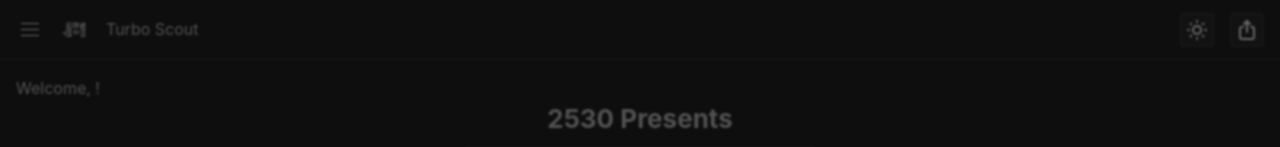
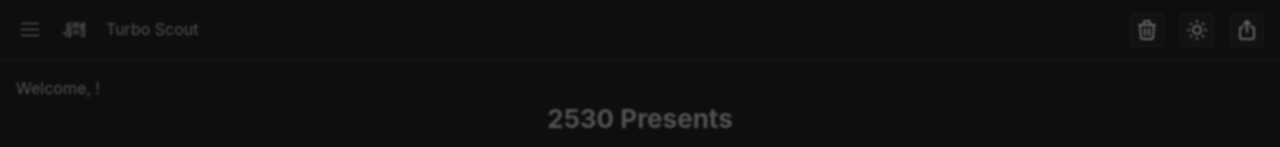
Before and after one commit to Team2530/turbo-scout, a Next.js app: page / in a window 1280 px wide. Shown: the top 147 px of the page. Built offline with nearby package versions, Linux system fonts and the light colour scheme; no server answers; grey boxes are pictures that could not be loaded.

Commit message:
addTrashButton

```diff
--- a/src/app/navigation.tsx
+++ b/src/app/navigation.tsx
@@ -1,7 +1,7 @@
 import { AppShell, Burger, Group, UnstyledButton, Image, Text, Stack, ActionIcon, useMantineColorScheme, Center } from "@mantine/core";
 import { useDisclosure } from "@mantine/hooks";
 import Link from "next/link";
-import { IconSun, IconMoon, IconShare2 } from '@tabler/icons-react';
+import { IconSun, IconMoon, IconShare2, IconTrash } from '@tabler/icons-react';
 import { useRouter } from "next/navigation";
 import { TurboContext } from "./lib/context";
 import React from "react";
@@ -32,6 +32,9 @@ export function ContentLayout(props: { children: React.ReactNode }) {
                         <Text>Turbo Scout</Text>
                     </Group>
                     <Group h="100%">
+                        <ActionIcon variant="default" size="lg" onClick={()=>alert("Hello World")}>
+                            <IconTrash/>
+                        </ActionIcon>
                         <ColorChangeButton />
 
                         <ActionIcon variant="default" size="lg" onClick={clickExportButton}>
```
